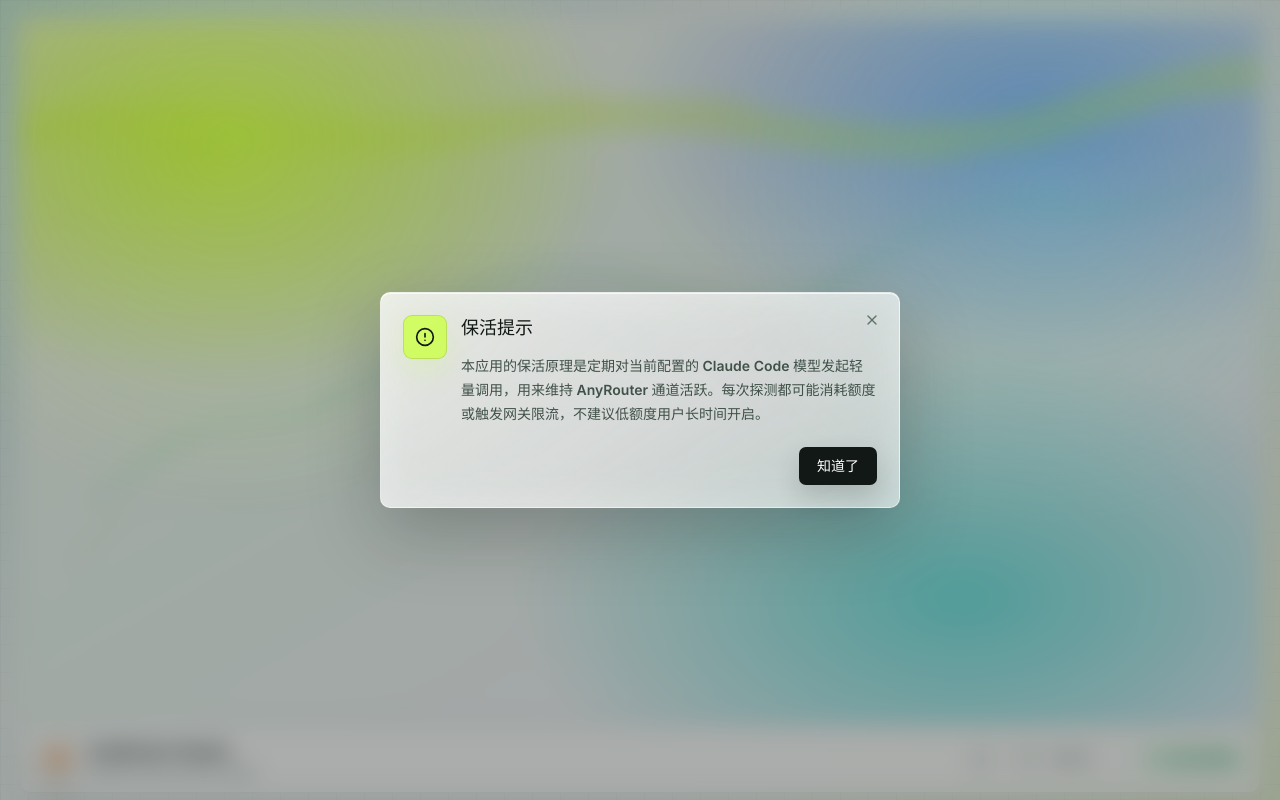
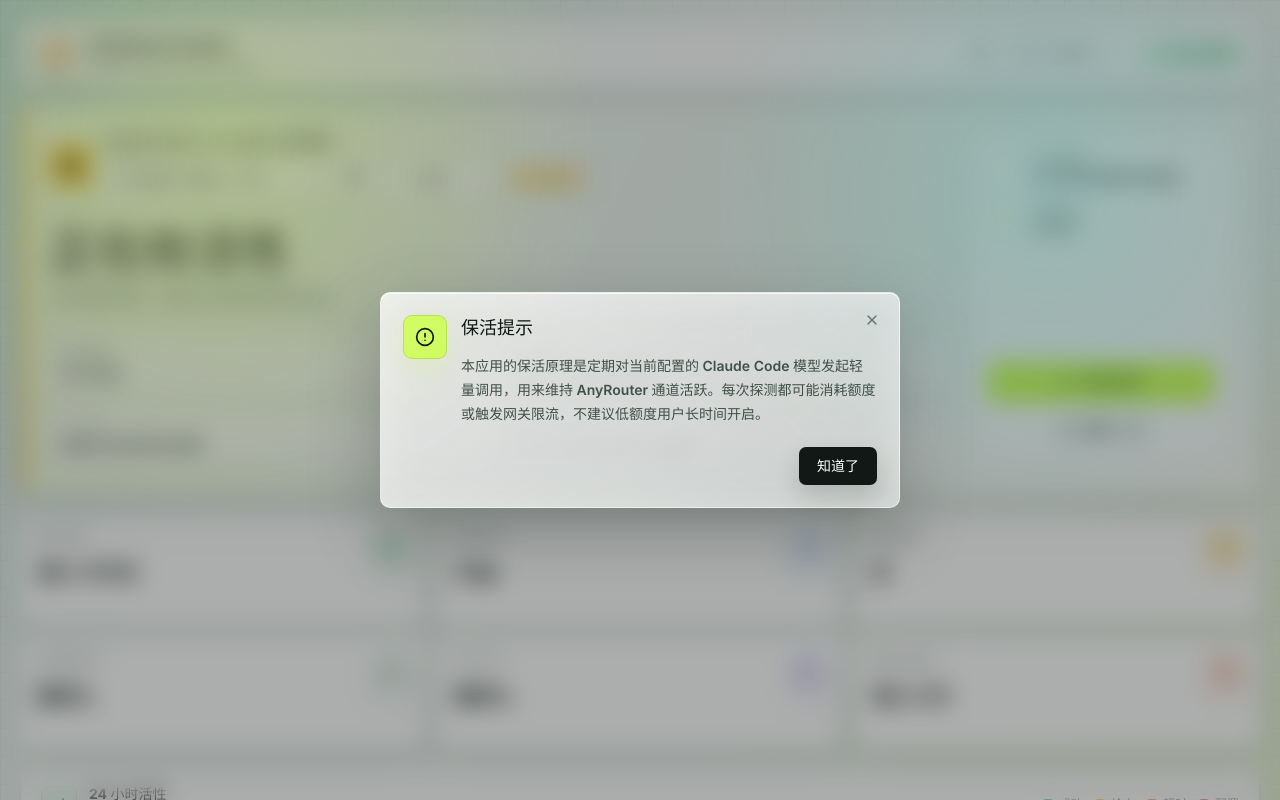
Before and after one commit to 919101797/anyrouter-keepr, a React (Vite) app: page / in a window 1280 px wide. Built offline with nearby package versions, Linux system fonts and the light colour scheme.

Commit message:
fix: keep liquid backdrop out of layout

```diff
--- a/src/styles.css
+++ b/src/styles.css
@@ -132,6 +132,34 @@
 
 #root {
   min-height: 100vh;
+}
+
+.app-root {
+  position: relative;
+  isolation: isolate;
+}
+
+.app-shell {
+  position: relative;
+  z-index: 1;
+}
+
+.lg-refraction-layer {
+  display: none;
+}
+
+:root[data-app-theme="liquid-glass-light"] .lg-refraction-layer {
+  pointer-events: none;
+  position: fixed;
+  inset: 0;
+  z-index: 0;
+  display: block;
+  overflow: hidden;
+}
+
+:root[data-app-theme="liquid-glass-light"] .lg-refraction-layer svg {
+  width: 100%;
+  height: 100%;
 }
 
 ::-webkit-scrollbar {
```
